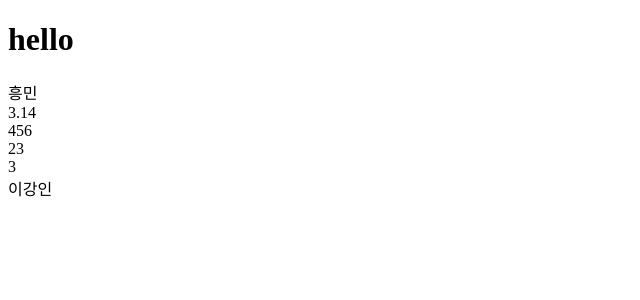
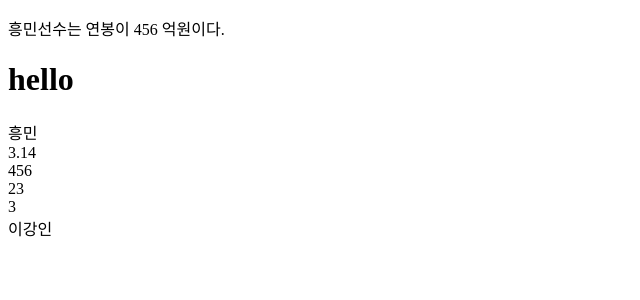
Before and after one commit to dlehddud60/MY_REACT_STUDY, a React (Vite) app: page / in a window 1280 px wide. Shown: the top 300 px of the page, without its empty margins (0-640 px from the left). Built offline with nearby package versions, Linux system fonts and the light colour scheme.

Commit message:
jsx에서 자바스크립트 값 사용하기

```diff
--- a/src/App.jsx
+++ b/src/App.jsx
@@ -9,6 +9,9 @@ function App() {
   const vall7 = { age: 3, name: "이강인" };
   return (
     <>
+      <p>
+        {vall1}선수는 연봉이 {vall3} 억원이다.
+      </p>
       <div>{myTag}</div>
       <div>{vall1}</div>
       <div>{vall2}</div>
```
